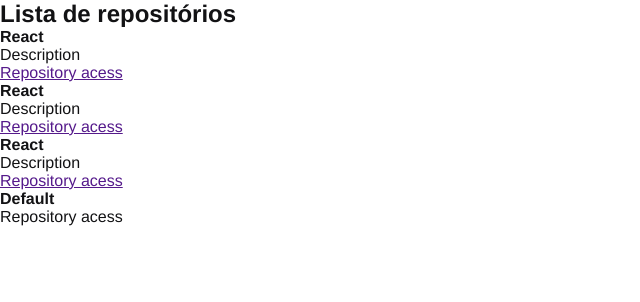
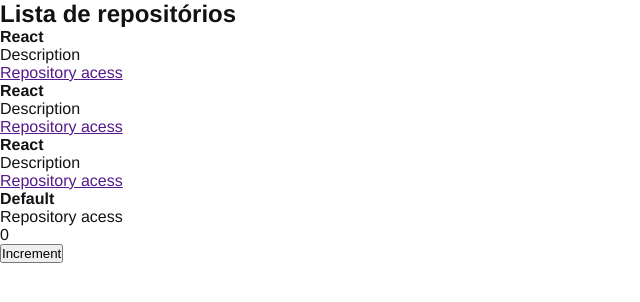
Before and after one commit to ruanvalente/ignite-github-explore, a React app: page / in a window 1280 px wide. Shown: the top 302 px of the page, without its empty margins (0-640 px from the left). Built offline with nearby package versions, Linux system fonts and the light colour scheme.

Commit message:
feat: added example state in react

```diff
--- a/src/App.tsx
+++ b/src/App.tsx
@@ -1,11 +1,13 @@
 import "./styles/global.scss";
 
 import { RespositoryList } from "./components/RepositoryList";
+import { Counter } from "./components/Conuter";
 
 export function App() {
   return (
     <>
       <RespositoryList />
+      <Counter />
     </>
   );
 }
--- /dev/null
+++ b/src/components/Conuter.jsx
@@ -0,0 +1,17 @@
+import { useState } from "react";
+
+export function Counter() {
+  const [counter, setCounter] = useState(0);
+
+  function increment() {
+    return setCounter(counter + 1);
+  }
+  return (
+    <>
+      <p>{counter}</p>
+      <button type="button" onClick={increment}>
+        Increment
+      </button>
+    </>
+  );
+}
```
Also changed, not shown: src/components/RepositoryItem.jsx (renamed from src/components/RepositoryItem.tsx).
